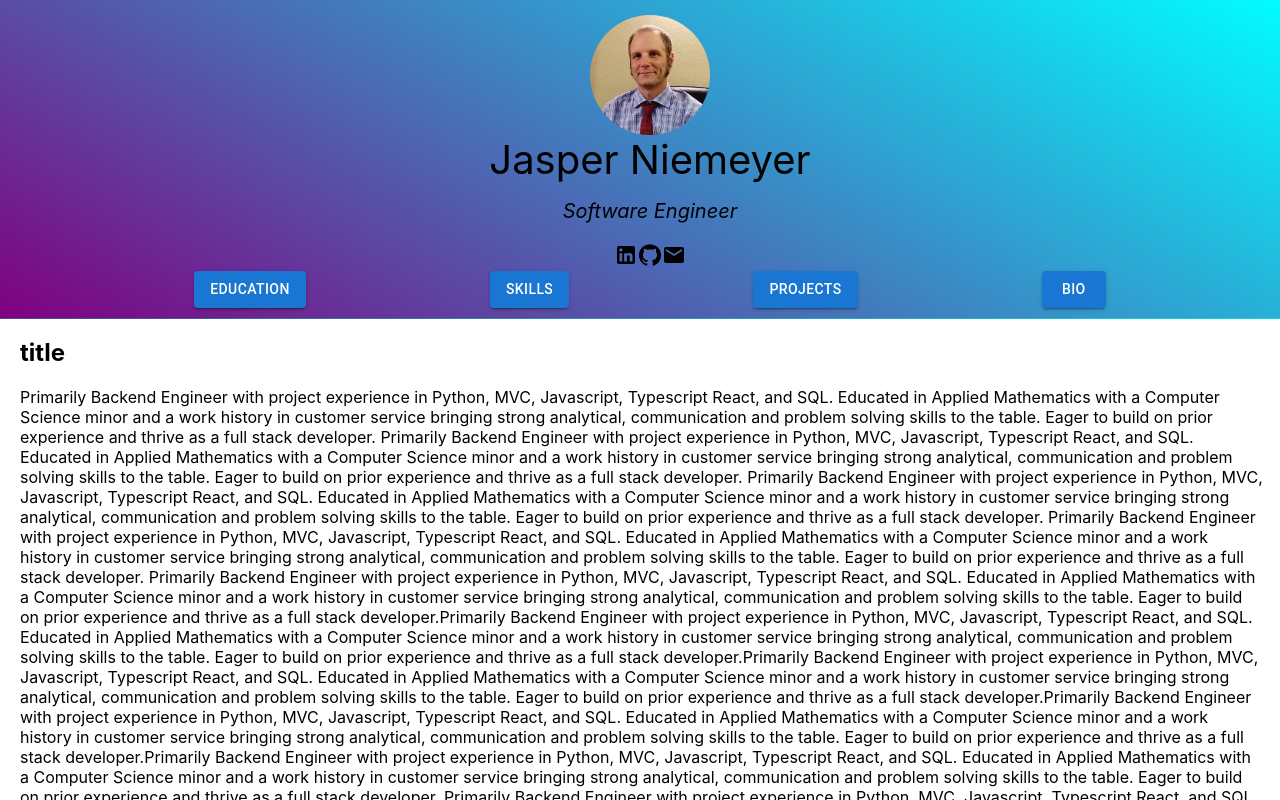
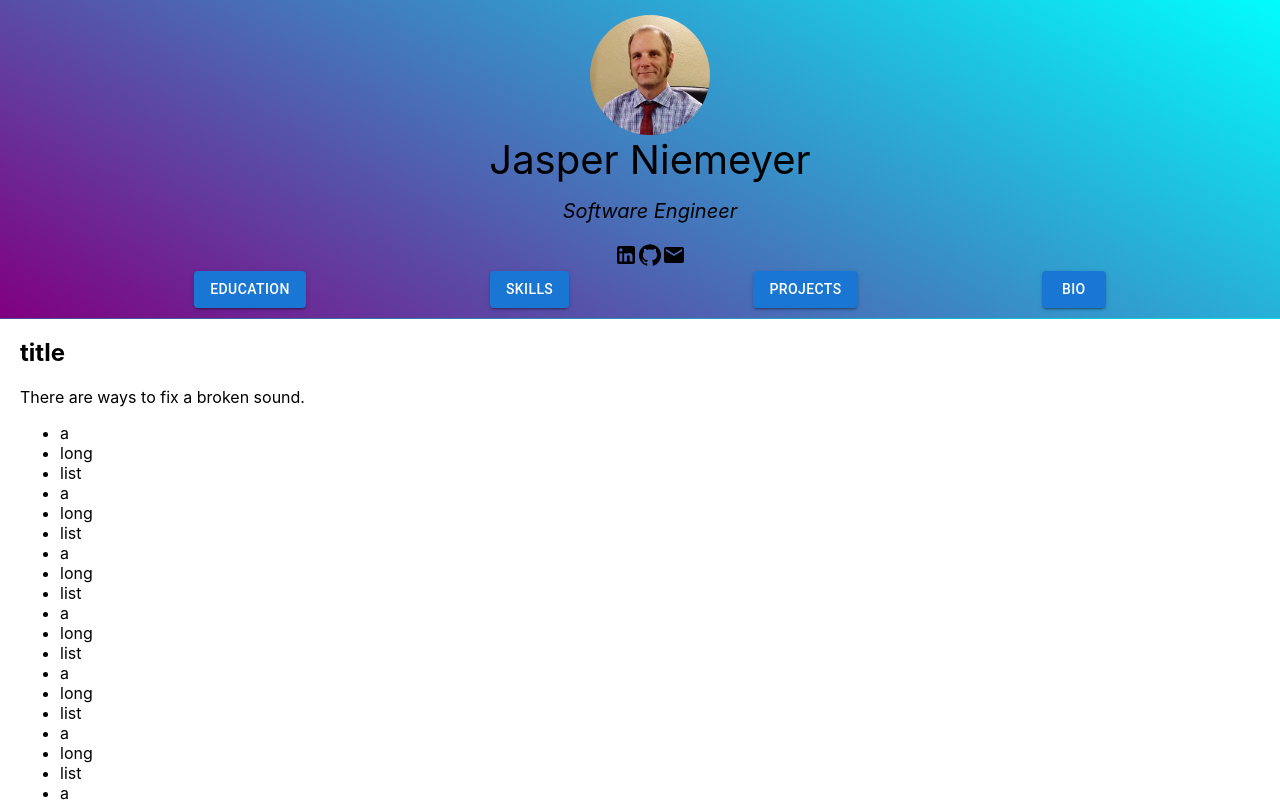
Before and after one commit to jjniemeyer/profile, a JavaScript app: page / in a window 1280 px wide. Shown: the top 800 px of the page. Built offline with nearby package versions, Linux system fonts and the light colour scheme; the HTML template or start-up script is replaced by a standard one.

Commit message:
Header and Nav components

```diff
--- a/src/App.css
+++ b/src/App.css
@@ -41,6 +41,7 @@ p#sub-heading {
 }
 .avatar {
   align-self: center;
+  justify-content: center;
   margin: 5px;
 }
 
--- a/src/App.js
+++ b/src/App.js
@@ -1,102 +1,52 @@
 import './App.css';
 import Box from '@mui/material/Box'
 import Avatar from '@mui/material/Avatar'
-import Button from '@mui/material/Button'
-import Link from '@mui/material/Link'
-import LinkedInIcon from '@mui/icons-material/LinkedIn'
-import GitHubIcon from '@mui/icons-material/GitHub'
-import EmailIcon from '@mui/icons-material/Email'
+
+import Header from './components/Header';
+import Navbar from './components/Navbar'
+
 const avatar = require("./static/images/avatar/jjn.jpeg")
+
 
 function App() {
   return (
     <div className="App">
       <Box className="box" sx={{borderTop: 0, borderBottom: 1, borderColor: 'divider'}}>
         <Avatar className='avatar' alt='Jasper Niemeyer' src={avatar} sx={{width: '120px', height: 'auto'}}/>
-        <div className='header'>
-          <p className='heading'>Jasper Niemeyer</p>
-          <p id='sub-heading'><em>Software Engineer</em></p>
-          <div className='header-icons'>
-            <Link color="inherit" target="_blank" href="https://www.linkedin.com/in/jjniemeyer/">
-              <LinkedInIcon >LinkedIn profile</LinkedInIcon>
-            </Link>
-            <Link color="inherit" target="_blank" href="https://github.com/jjniemeyer">
-              <GitHubIcon>GitHub profile</GitHubIcon>
-            </Link>
-            <Link color="inherit" href="mailto:jasper.j.niemeyer@gmail.com">
-              <EmailIcon className='email'>send email to jasper.j.niemeyer@gmail.com</EmailIcon>
-              <div className='hidden'>Right click to copy email address</div>
-            </Link>
-
-          </div>
-        </div>
-        <div className='nav'>
-          <Button variant="contained">Education</Button>
-          <Button variant="contained">Skills</Button>
-          <Button variant="contained">Projects</Button>
-          <Button variant="contained">Bio</Button>
-        </div>
+        <Header />
+        <Navbar />
       </Box>
 
       <div className='bio'>
-
         <section className='bio-text'>
           <h1>title</h1>
-        Primarily Backend Engineer with project experience in Python, MVC, Javascript, Typescript
-React, and SQL. Educated in Applied Mathematics with a Computer Science minor and a work
-history in customer service bringing strong analytical, communication and problem solving skills
-to the table. Eager to build on prior experience and thrive as a full stack developer. Primarily Backend Engineer with project experience in Python, MVC, Javascript, Typescript
-React, and SQL. Educated in Applied Mathematics with a Computer Science minor and a work
-history in customer service bringing strong analytical, communication and problem solving skills
-to the table. Eager to build on prior experience and thrive as a full stack developer. Primarily Backend Engineer with project experience in Python, MVC, Javascript, Typescript
-React, and SQL. Educated in Applied Mathematics with a Computer Science minor and a work
-history in customer service bringing strong analytical, communication and problem solving skills
-to the table. Eager to build on prior experience and thrive as a full stack developer. Primarily Backend Engineer with project experience in Python, MVC, Javascript, Typescript
-React, and SQL. Educated in Applied Mathematics with a Computer Science minor and a work
-history in customer service bringing strong analytical, communication and problem solving skills
-to the table. Eager to build on prior experience and thrive as a full stack developer. Primarily Backend Engineer with project experience in Python, MVC, Javascript, Typescript
-React, and SQL. Educated in Applied Mathematics with a Computer Science minor and a work
-history in customer service bringing strong analytical, communication and problem solving skills
-to the table. Eager to build on prior experience and thrive as a full stack developer.Primarily Backend Engineer with project experience in Python, MVC, Javascript, Typescript
-React, and SQL. Educated in Applied Mathematics with a Computer Science minor and a work
-history in customer service bringing strong analytical, communication and problem solving skills
-to the table. Eager to build on prior experience and thrive as a full stack developer.Primarily Backend Engineer with project experience in Python, MVC, Javascript, Typescript
-React, and SQL. Educated in Applied Mathematics with a Computer Science minor and a work
-history in customer service bringing strong analytical, communication and problem solving skills
-to the table. Eager to build on prior experience and thrive as a full stack developer.Primarily Backend Engineer with project experience in Python, MVC, Javascript, Typescript
-React, and SQL. Educated in Applied Mathematics with a Computer Science minor and a work
-history in customer service bringing strong analytical, communication and problem solving skills
-to the table. Eager to build on prior experience and thrive as a full stack developer.Primarily Backend Engineer with project experience in Python, MVC, Javascript, Typescript
-React, and SQL. Educated in Applied Mathematics with a Computer Science minor and a work
-history in customer service bringing strong analytical, communication and problem solving skills
-to the table. Eager to build on prior experience and thrive as a full stack developer. Primarily Backend Engineer with project experience in Python, MVC, Javascript, Typescript
-React, and SQL. Educated in Applied Mathematics with a Computer Science minor and a work
-history in customer service bringing strong analytical, communication and problem solving skills
-to the table. Eager to build on prior experience and thrive as a full stack developer.Primarily Backend Engineer with project experience in Python, MVC, Javascript, Typescript
-React, and SQL. Educated in Applied Mathematics with a Computer Science minor and a work
-history in customer service bringing strong analytical, communication and problem solving skills
-to the table. Eager to build on prior experience and thrive as a full stack developer.Primarily Backend Engineer with project experience in Python, MVC, Javascript, Typescript
-React, and SQL. Educated in Applied Mathematics with a Computer Science minor and a work
-history in customer service bringing strong analytical, communication and problem solving skills
-to the table. Eager to build on prior experience and thrive as a full stack developer.Primarily Backend Engineer with project experience in Python, MVC, Javascript, Typescript
-React, and SQL. Educated in Applied Mathematics with a Computer Science minor and a work
-history in customer service bringing strong analytical, communication and problem solving skills
-to the table. Eager to build on prior experience and thrive as a full stack developer.Primarily Backend Engineer with project experience in Python, MVC, Javascript, Typescript
-React, and SQL. Educated in Applied Mathematics with a Computer Science minor and a work
-history in customer service bringing strong analytical, communication and problem solving skills
-to the table. Eager to build on prior experience and thrive as a full stack developer.Primarily Backend Engineer with project experience in Python, MVC, Javascript, Typescript
-React, and SQL. Educated in Applied Mathematics with a Computer Science minor and a work
-history in customer service bringing strong analytical, communication and problem solving skills
-to the table. Eager to build on prior experience and thrive as a full stack developer.Primarily Backend Engineer with project experience in Python, MVC, Javascript, Typescript
-React, and SQL. Educated in Applied Mathematics with a Computer Science minor and a work
-history in customer service bringing strong analytical, communication and problem solving skills
-to the table. Eager to build on prior experience and thrive as a full stack developer.Primarily Backend Engineer with project experience in Python, MVC, Javascript, Typescript
-React, and SQL. Educated in Applied Mathematics with a Computer Science minor and a work
-history in customer service bringing strong analytical, communication and problem solving skills
-to the table. Eager to build on prior experience and thrive as a full stack developer.Primarily Backend Engineer with project experience in Python, MVC, Javascript, Typescript
-React, and SQL. Educated in Applied Mathematics with a Computer Science minor and a work
-history in customer service bringing strong analytical, communication and problem solving skills
-to the table. Eager to build on prior experience and thrive as a full stack developer.
+          <p>There are ways to fix a broken sound. </p>
+          <ul>
+            <li>a</li>
+            <li>long</li>
+            <li>list</li>
+            <li>a</li>
+            <li>long</li>
+            <li>list</li>
+            <li>a</li>
+            <li>long</li>
+            <li>list</li>
+            <li>a</li>
+            <li>long</li>
+            <li>list</li>
+            <li>a</li>
+            <li>long</li>
+            <li>list</li>
+            <li>a</li>
+            <li>long</li>
+            <li>list</li>
+            <li>a</li>
+            <li>long</li>
+            <li>list</li>
+            <li>a</li>
+            <li>long</li>
+            <li>list</li>
+          </ul>
         </section>
       </div>
     </div>
--- /dev/null
+++ b/src/components/Header.js
@@ -0,0 +1,28 @@
+import LinkedInIcon from '@mui/icons-material/LinkedIn'
+import GitHubIcon from '@mui/icons-material/GitHub'
+import EmailIcon from '@mui/icons-material/Email'
+import Link from '@mui/material/Link'
+
+
+function Header() {
+  return (
+        <div className='header'>
+          <p className='heading'>Jasper Niemeyer</p>
+          <p id='sub-heading'><em>Software Engineer</em></p>
+          <div className='header-icons'>
+            <Link color="inherit" target="_blank" href="https://www.linkedin.com/in/jjniemeyer/">
+              <LinkedInIcon >LinkedIn profile</LinkedInIcon>
+            </Link>
+            <Link color="inherit" target="_blank" href="https://github.com/jjniemeyer">
+              <GitHubIcon>GitHub profile</GitHubIcon>
+            </Link>
+            <Link color="inherit" href="mailto:jasper.j.niemeyer@gmail.com">
+              <EmailIcon className='email'>send email to jasper.j.niemeyer@gmail.com</EmailIcon>
+              <div className='hidden'>Right click to copy email address</div>
+            </Link>
+          </div>
+        </div>
+  );
+}
+
+export default Header
--- /dev/null
+++ b/src/components/Navbar.js
@@ -0,0 +1,14 @@
+import Button from '@mui/material/Button'
+
+function Navbar() {
+  return (
+    <div className='nav'>
+      <Button variant="contained">Education</Button>
+      <Button variant="contained">Skills</Button>
+      <Button variant="contained">Projects</Button>
+      <Button variant="contained">Bio</Button>
+    </div>
+  );
+}
+
+export default Navbar
```
